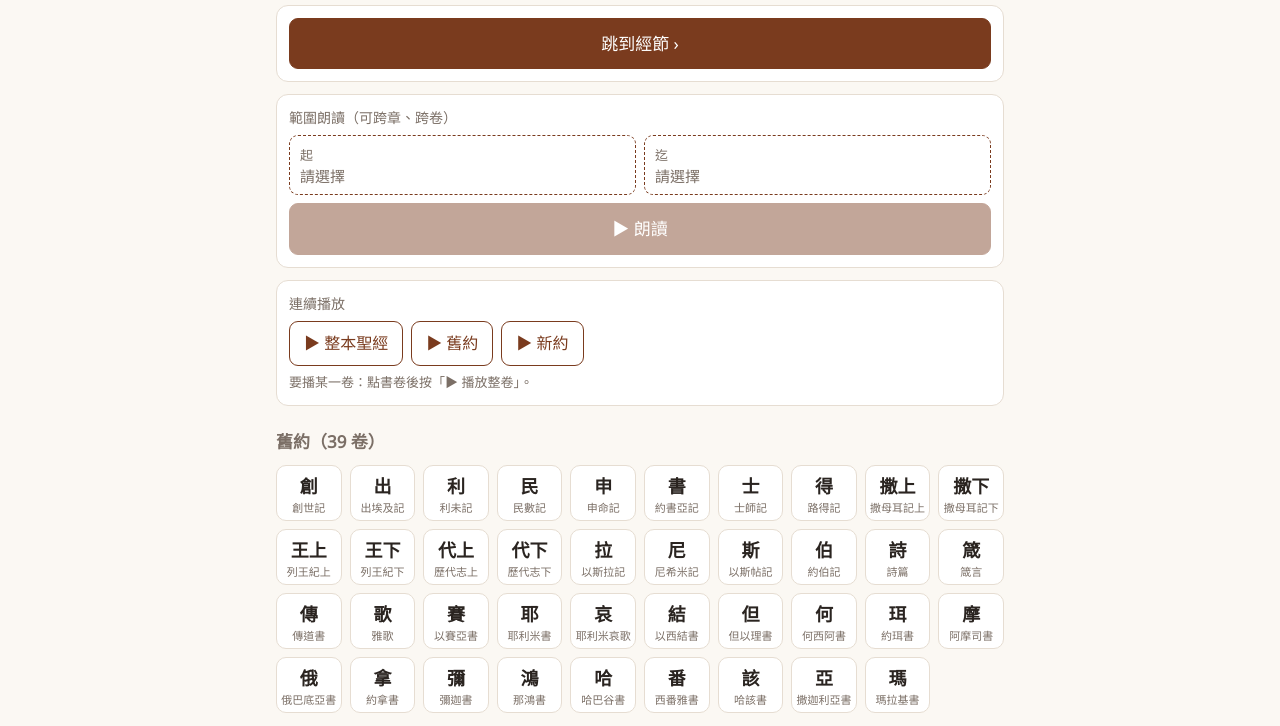
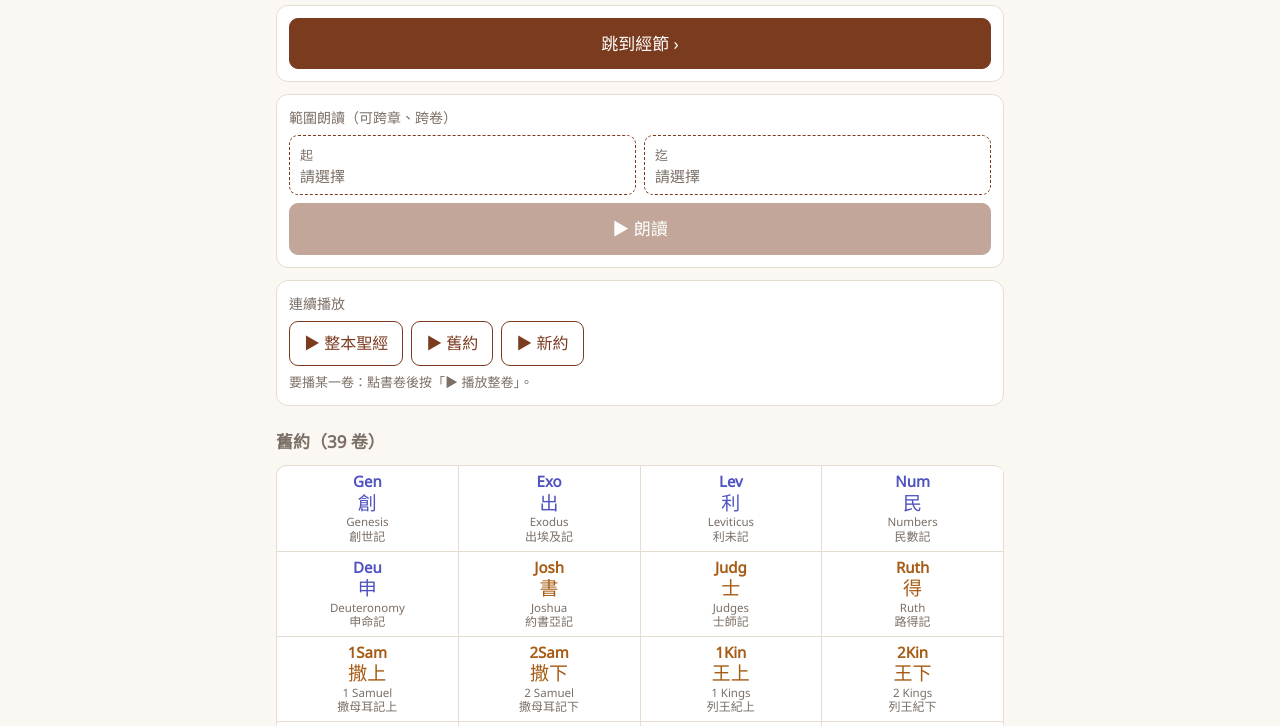
Before and after one commit to taigibible/taigibible.github.io, a plain HTML site: page index.html in a window 1280 px wide. Shown: the part 56-782 px from the top of the page. Drawn offline with Linux system fonts and the light colour scheme.

Commit message:
Add files via upload

```diff
--- a/app.js
+++ b/app.js
@@ -370,6 +370,25 @@ document.querySelectorAll('#scriptSeg button').forEach(btn => btn.onclick = () =
 });
 drawScriptSeg();
 
+/* 首頁書卷格：太長的全名縮小字體，英文只在空格換行、不切斷單字 */
+function fitBookNames() {
+  const probe = document.createElement('span');
+  probe.style.cssText = 'position:absolute;visibility:hidden;white-space:nowrap;left:-9999px';
+  document.body.appendChild(probe);
+  document.querySelectorAll('.hb .nm, .hb .fz').forEach(el => {
+    el.style.fontSize = '';
+    const room = el.parentElement.clientWidth - 6;
+    const parts = el.classList.contains('nm') ? el.textContent.split(' ') : [el.textContent];
+    let f = parseFloat(getComputedStyle(el).fontSize);
+    const widest = () => { probe.style.fontSize = f + 'px'; return Math.max(...parts.map(w => { probe.textContent = w; return probe.offsetWidth; })); };
+    while (f > 7 && widest() > room) f -= 0.5;
+    el.style.fontSize = f + 'px';
+  });
+  probe.remove();
+}
+let fitTimer = 0;
+window.addEventListener('resize', () => { clearTimeout(fitTimer); fitTimer = setTimeout(() => { if (currentView.name === 'home') fitBookNames(); }, 150); });
+
 /* ---------- 跳到經節（全頁選擇器） ---------- */
 async function openJump(cur) {
   const r = await Picker.open({ mode: 'jump', cur });
@@ -457,8 +476,11 @@ const view = () => $('#view');
 function renderHome() {
   currentView = { name: 'home' };
   const last = store.get('last', null);
-  const grid = (from, to) => BOOKS.slice(from, to).map(([ab, full], i) =>
-    `<a href="#/b/${from + i}"><span class="ab">${ab}</span><span class="fn">${full}</span></a>`).join('');
+  const grid = (from, to) => BOOKS.slice(from, to).map(([ab, full], k) => {
+    const i = from + k;
+    return `<a href="#/b/${i}" class="hb cat-${BOOK_CAT[i]}"><span class="en">${BOOK_EN[i]}</span><span class="zh">${ab}</span>` +
+      `<span class="nm" lang="en">${BOOK_EN_NAME[i]}</span><span class="fz">${full}</span></a>`;
+  }).join('');
   view().innerHTML = `
     <div class="box">
       <button class="btn wide" id="jumpBtn" type="button">跳到經節 ›</button>
@@ -482,10 +504,11 @@ function renderHome() {
       <div class="muted" style="font-size:13px;margin-top:6px">要播某一卷：點書卷後按「▶ 播放整卷」。</div>
     </div>
     ${last ? `<p><a href="#/c/${last.b}/${last.c}">繼續閱讀：${esc(refLabel(last.b, last.c))}｜${esc(BOOKS[last.b][1])}</a></p>` : ''}
-    <h2>舊約（39 卷）</h2><div class="grid">${grid(0, OT_COUNT)}</div>
-    <h2>新約（27 卷）</h2><div class="grid">${grid(OT_COUNT, 66)}</div>
+    <h2>舊約（39 卷）</h2><div class="hgrid">${grid(0, OT_COUNT)}</div>
+    <h2>新約（27 卷）</h2><div class="hgrid">${grid(OT_COUNT, 66)}</div>
     <footer class="about">經文：1933 年巴克禮台語譯本，資料來自<a href="https://bible.fhl.net/" target="_blank" rel="noopener">信望愛資訊中心</a><br>真人朗讀：何綉圓、吳嘉雄（信望愛資訊中心，FDL 授權）<br>AI 台語語音：<a href="https://ithuan.tw/" target="_blank" rel="noopener">意傳科技</a></footer>`;
   $('#jumpBtn').onclick = () => openJump(last ? { b: last.b, c: last.c } : null);
+  fitBookNames();
   setupRangeBox();
   view().querySelectorAll('[data-play]').forEach(btn => btn.onclick = () => {
     const k = btn.dataset.play;
--- a/style.css
+++ b/style.css
@@ -207,3 +207,14 @@ body.pk-open { overflow: hidden; }
   .topseg button { padding: 3px 5px; }
 }
 @media (max-width: 365px) { .brand { font-size: 15px; } .topnav { gap: 7px; } .topseg button { font-size: 12px; padding: 3px 4px; } }
+
+/* 首頁 66 卷：4 欄，英文縮寫／中文縮寫／英文全名／中文全名 */
+.hgrid { display: grid; grid-template-columns: repeat(4, 1fr); border-top: 1px solid var(--line); border-left: 1px solid var(--line);
+  background: var(--card); border-radius: 10px; overflow: hidden; }
+.hb { border-right: 1px solid var(--line); border-bottom: 1px solid var(--line); display: flex; flex-direction: column; align-items: center;
+  justify-content: center; text-align: center; padding: 7px 3px; min-width: 0; min-height: 84px; text-decoration: none; }
+.hb:active { background: var(--sel); }
+.hb .en { font-size: 15px; font-weight: 600; line-height: 1.15; }
+.hb .zh { font-size: 19px; line-height: 1.3; }
+.hb .nm { font-size: 11.5px; line-height: 1.15; color: var(--muted); max-width: 100%; overflow-wrap: normal; word-break: keep-all; }
+.hb .fz { font-size: 12px; line-height: 1.25; color: var(--muted); max-width: 100%; white-space: nowrap; }
--- a/sw.js
+++ b/sw.js
@@ -1,5 +1,5 @@
 // 離線支援：存下 app 本身與播放過的語音
-const VERSION = 'v15';
+const VERSION = 'v16';
 const SHELL = 'shell-' + VERSION;
 const AUDIO = 'audio-v1';
 const REAL = 'real-audio-v1';  // 使用者在書卷頁下載的真人錄音
```
